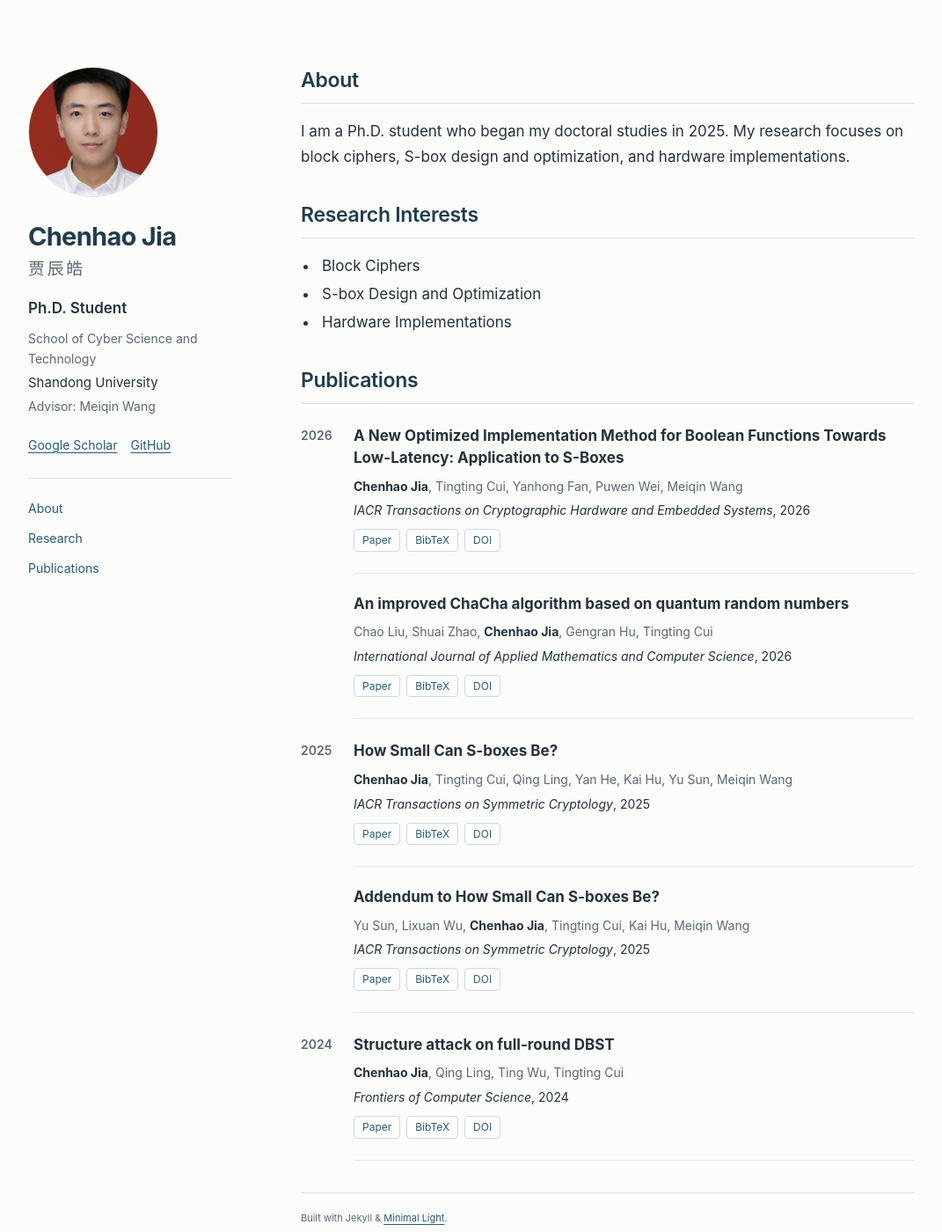
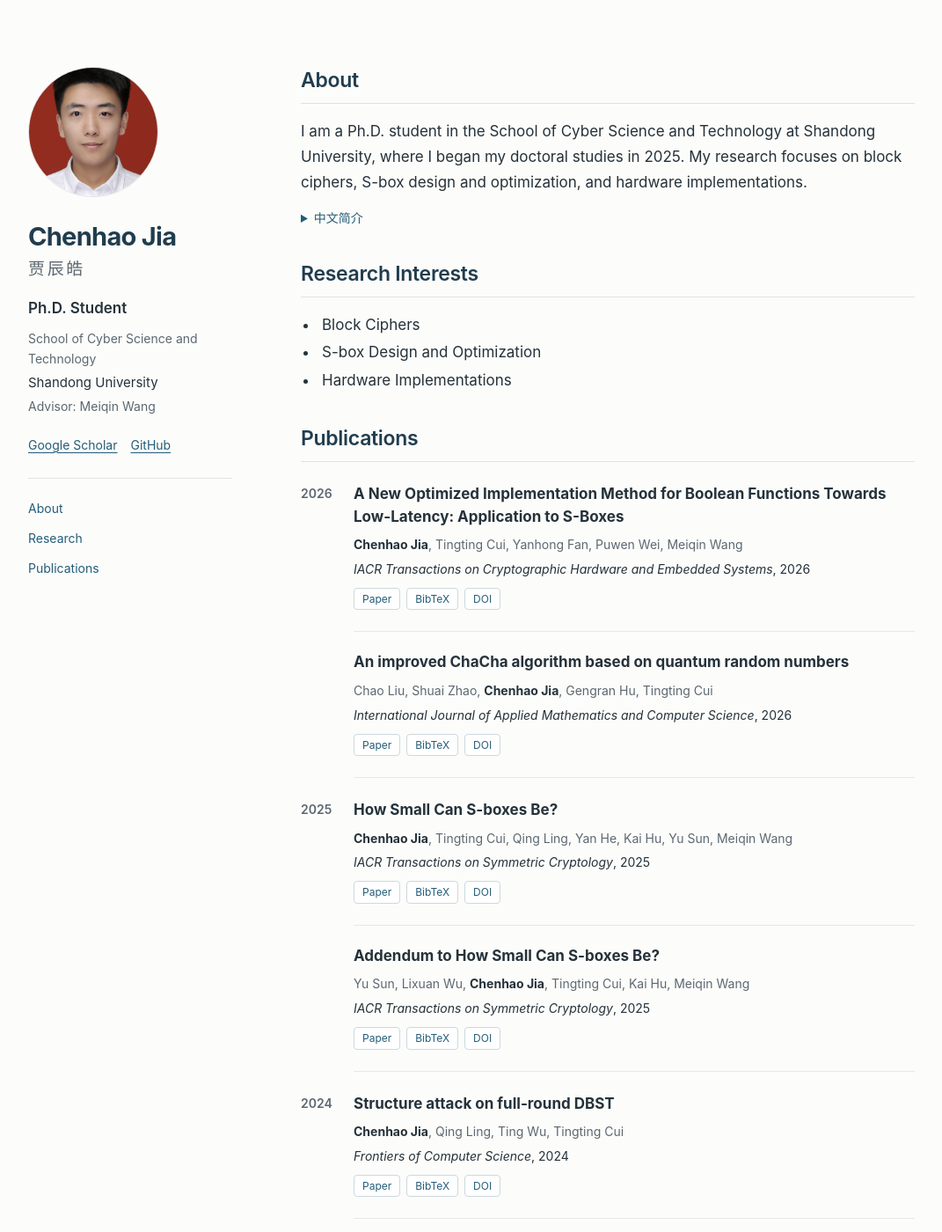
Before and after one commit to Chenhao-Jia/chenhao-jia.github.io, a Jekyll site: the page built from index.md, in a window 1280 px wide and 1400 px high. Shown: the whole window at 88% size, without its empty margins (104-1175 px from the left). Built offline with Jekyll 4.4.1, drawn with Linux system fonts in a browser that asks for light colours.

Commit message:
Sync updated bilingual biography and expose Chinese introduction

```diff
--- a/_data/profile.yml
+++ b/_data/profile.yml
@@ -8,8 +8,8 @@ advisor_name: Meiqin Wang
 advisor_url: ''
 email: ''
 email_public: false
-bio_zh: 我是2025级博士研究生，研究方向为分组密码、S盒设计与优化及硬件实现。
-bio_en: I am a Ph.D. student who began my doctoral studies in 2025. My research focuses on block ciphers, S-box design and optimization, and hardware implementations.
+bio_zh: 我是山东大学网安学院2025级博士研究生，研究方向为分组密码、S盒设计与优化及硬件实现。
+bio_en: I am a Ph.D. student in the School of Cyber Science and Technology at Shandong University, where I began my doctoral studies in 2025. My research focuses on block ciphers, S-box design and optimization, and hardware implementations.
 research_interests:
 - Block Ciphers
 - S-box Design and Optimization
--- a/_includes/about.html
+++ b/_includes/about.html
@@ -4,6 +4,12 @@
   {% if profile.bio_en and profile.bio_en != '' %}
   {% assign paragraphs = profile.bio_en | split: '\n\n' %}{% for paragraph in paragraphs %}<p>{{ paragraph | escape | newline_to_br }}</p>{% endfor %}
   {% else %}<p class="muted">A short biography will be added after the profile is confirmed.</p>{% endif %}
+  {% if profile.bio_zh and profile.bio_zh != '' %}
+  <details class="bio-translation" lang="zh-Hans">
+    <summary>中文简介</summary>
+    <p>{{ profile.bio_zh | escape | newline_to_br }}</p>
+  </details>
+  {% endif %}
 </section>
 {% if profile.research_interests.size > 0 %}
 <section id="research" aria-labelledby="research-title">
--- a/_sass/minimal-light.scss
+++ b/_sass/minimal-light.scss
@@ -9,7 +9,7 @@ html { scroll-padding-top: 2rem; }
 body { margin: 0; background: #fcfcfa; color: $ink; font: 17px/1.7 -apple-system, BlinkMacSystemFont, "Segoe UI", "Noto Sans", Arial, sans-serif; }
 a { color: $accent; text-decoration-thickness: 1px; text-underline-offset: 3px; overflow-wrap: anywhere; }
 a:hover { color: #153b50; }
-a:focus-visible { outline: 3px solid #b66b27; outline-offset: 4px; border-radius: 2px; }
+a:focus-visible, summary:focus-visible { outline: 3px solid #b66b27; outline-offset: 4px; border-radius: 2px; }
 .wrapper { max-width: 1080px; margin: 0 auto; padding: 76px 36px 40px; display: grid; grid-template-columns: 232px minmax(0, 1fr); gap: 78px; }
 .profile { text-align: left; position: sticky; top: 40px; align-self: start; min-width: 0; }
 .image.avatar { display: block; margin: 0 0 25px; }
@@ -29,6 +29,9 @@ h2 { font-size: 23px; font-weight: 600; margin: 0 0 17px; padding-bottom: 10px;
 p { margin: 0 0 14px; overflow-wrap: anywhere; }
 .preview-notice { color: #63552b; background: #f6f1df; border-left: 3px solid #c4b37c; padding: 9px 13px; font-size: 12px; margin: 0 0 26px; }
 .muted { color: $muted; }
+.bio-translation { margin-top: 14px; font-size: 14px; }
+.bio-translation summary { color: $accent; cursor: pointer; width: fit-content; }
+.bio-translation p { margin-top: 10px; line-height: 1.9; }
 .research-list { margin: 0; padding-left: 20px; }
 .research-list li { padding-left: 4px; margin: 3px 0; }
 .publication-year { display: grid; grid-template-columns: 43px minmax(0, 1fr); gap: 17px; margin-top: 24px; }
```
Also changed, not shown: README.md.
